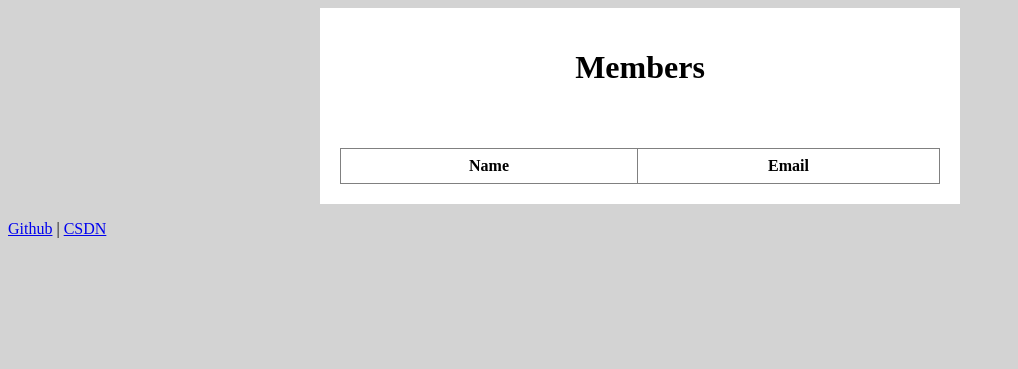
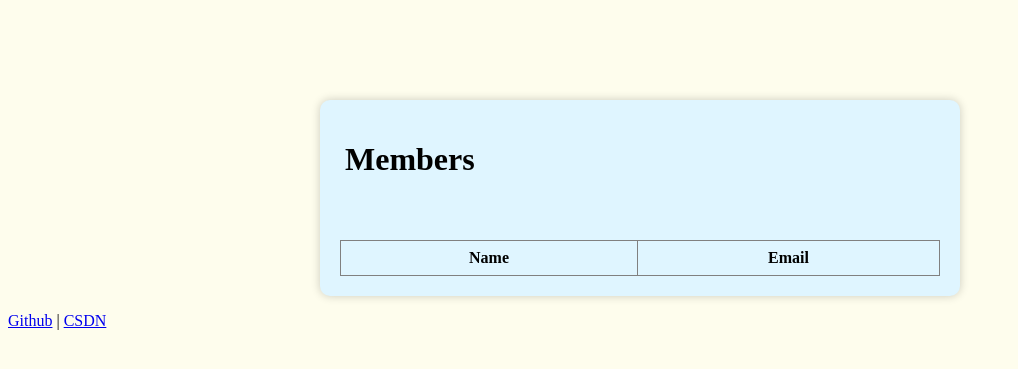
Before and after one commit to qinhj5/web-app, a Flask app: page / in a window 1280 px wide. Shown: the top 369 px of the page, without its empty margins (0-1018 px from the left). Run offline with Flask 3, Linux system fonts and the light colour scheme; lists and menus that the app fills with data are empty; some libraries are stand-ins or nearby versions.

Commit message:
Update styles.css

```diff
--- a/static/styles.css
+++ b/static/styles.css
@@ -1,20 +1,32 @@
 body {
-    background-color: lightgray;
+    background-color: #FEFDED;
 }
 
 .main-container {
     width: 600px;
-    margin: 0 auto;
+    margin-left: auto;
+    margin-right: auto;
+    margin-top: 100px;
     padding: 20px;
-    background-color: white;
+    background-color: #DFF5FF;
+    border-radius: 10px;
+    text-align: center;
+    box-shadow: 0 0 10px rgba(0, 0, 0, 0.2);
+}
+
+.flex-container {
+    display: flex;
+    justify-content: space-between;
+    align-items: center;
 }
 
 h1 {
-    text-align: center;
+    text-align: left;
+    margin-left: 5px;
 }
 
 .table-container {
-    max-height: 300px;
+    max-height: 440px;
     overflow-y: auto;
 }
 
@@ -33,6 +45,7 @@ th, td {
     height: 40px;
     position: relative;
     text-align: center;
+    margin-right: 15px;
 }
 
 .text {
@@ -44,8 +57,22 @@ th, td {
 
 .button {
     position: absolute;
-    height: 25px;
+    height: 30px;
     top: 50%;
     right: 15px;
     transform: translateY(-50%);
+    padding: 0 5px;
+    background-color: #fff;
+    color: black;
+    border: 1px solid #737373;
+    border-radius: 5px;
+    font-size: 14px;
+    line-height: 30px;
+    cursor: pointer;
+    text-align: center;
+    text-decoration: none;
 }
+
+.center {
+    text-align: center;
+}
```
